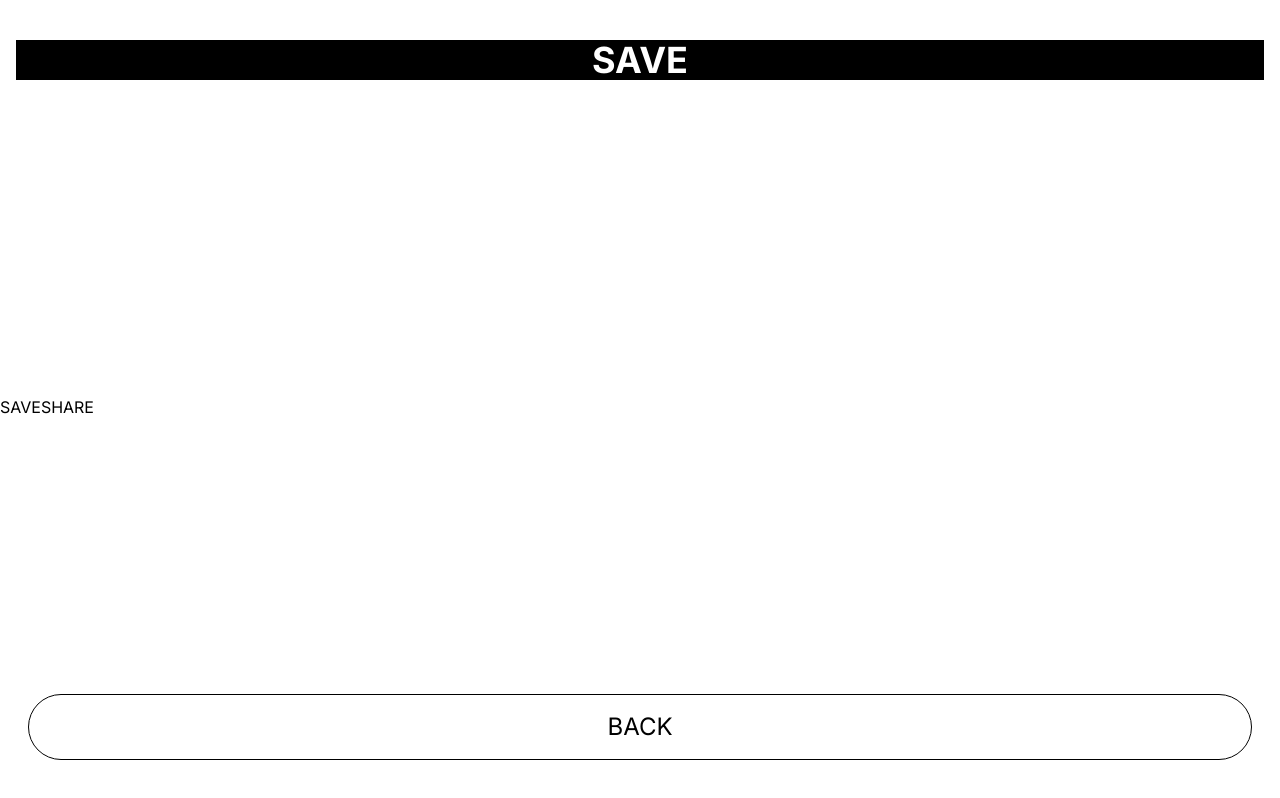
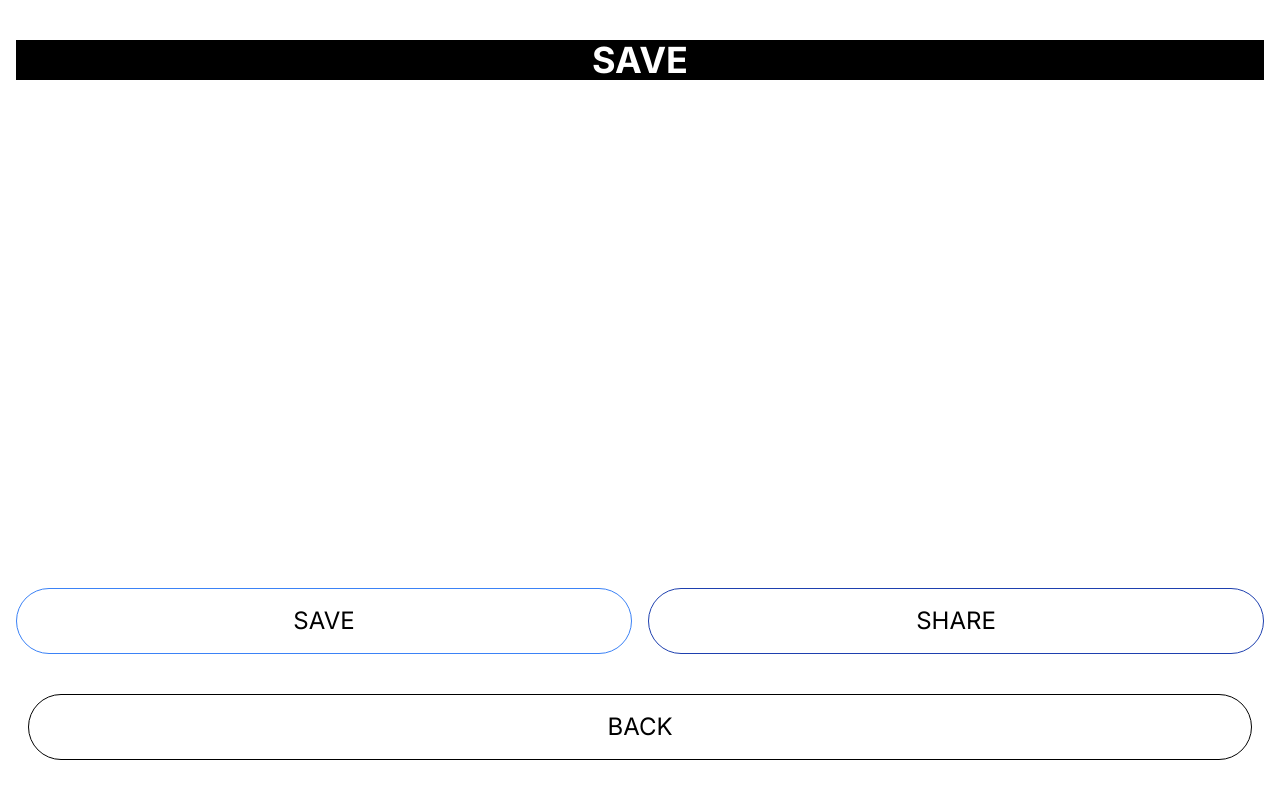
Before and after one commit to MJoDev/NeoIrr, a Next.js app: page /save in a window 1280 px wide. Built offline with nearby package versions, Linux system fonts and the light colour scheme.

Commit message:
Save page update

```diff
--- a/src/app/save/page.tsx
+++ b/src/app/save/page.tsx
@@ -41,10 +41,13 @@ const SavePage = () => {
 
             </div>
             <div>
-                <button>SAVE</button>
-                <button>SHARE</button>
+
             </div>
             <div className="ml-2 mx-2">
+                <div className='grid grid-cols-2'>
+                    <button  className="rounded-full border border-blue-500 flex justify-center items-center mb-10 text-2xl gap-1 py-4 px-4 hover:scale-105 transition ml-2 mx-2">SAVE</button>
+                    <button  className="rounded-full border border-blue-800 flex justify-center items-center mb-10 text-2xl gap-1 py-4 px-4 hover:scale-105 transition ml-2 mx-2">SHARE</button>
+                </div>
                 <BackButton/>
             </div>
         </div>
```
